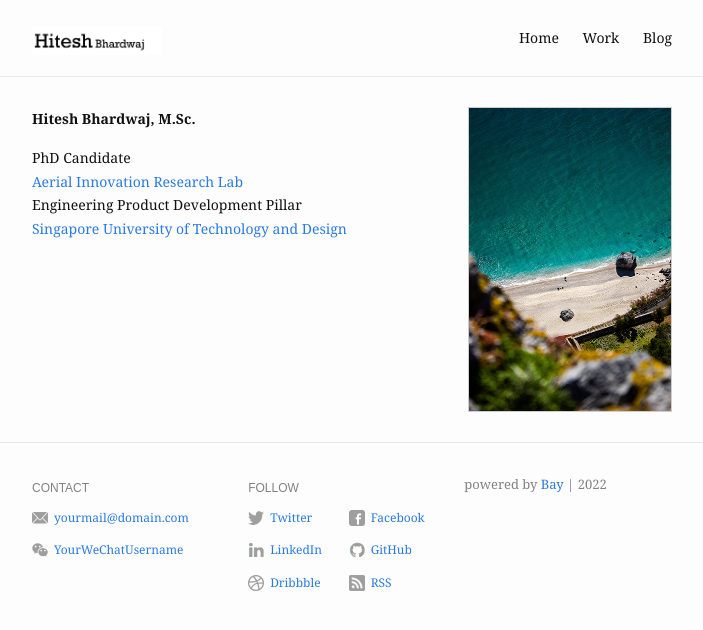
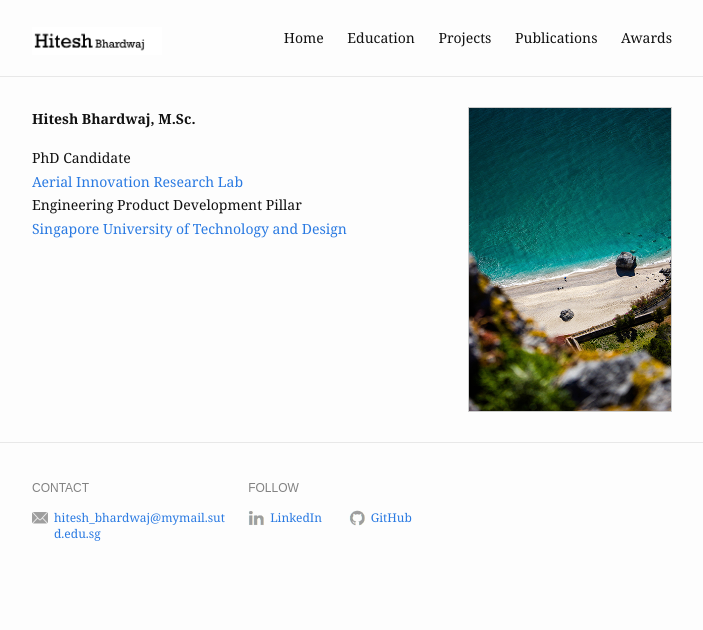
Before and after one commit to hiteshbhardwaj14/hiteshbhardwaj14.github.io, a Jekyll site: the page built from index.md, in a window 1280 px wide. Shown: the top 630 px of the page, without its empty margins (288-991 px from the left). Built offline with Jekyll 4.4.1, drawn with Linux system fonts in a browser that asks for light colours.

Commit message:
Update _config.yml

```diff
--- a/_config.yml
+++ b/_config.yml
@@ -1,11 +1,11 @@
 # For technical reasons, this file is *NOT* reloaded automatically when you use
 # 'bundle exec jekyll serve'. If you change this file, please restart the server process.
 
-title: Bay Jekyll Theme
+title: Hitesh Bhardwaj, M.Sc.
 description: >- # this means to ignore newlines until "baseurl:"
-  Bay is a minimal Jekyll Theme.
+  Description of Hitesh Bhardwaj's education and background.
 baseurl: "/bay" # the subpath of the site
-url: "https://eliottvincent.github.io" # the base hostname & protocol for the site
+url: "https://hiteshbhardwaj14.github.io" # the base hostname & protocol for the site
 og_image: /assets/img/profile-pic.jpg
 google_analytics: "UA-121636368-3"
 
@@ -13,32 +13,26 @@ header:
   pages:
     - name: Home
       slug: /
-    - name: Work
-    - name: Blog
+    - name: Education
+    - name: Projects
+    - name: Publications
+    - name: Awards
 
 footer:
-  show_powered_by: true
+  show_powered_by: false
   contact:
     - name: Email
-      value: yourmail@domain.com
-      link: mailto:yourmail@domain.com
-    - name: WeChat
-      value: YourWeChatUsername
-      link: "#"
+      value: hitesh_bhardwaj@mymail.sutd.edu.sg
+      link: mailto:hitesh_bhardwaj@mymail.sutd.edu.sg
+
   follow:
-    - name: Twitter
-      link: http://twitter.com/YourTwitterUsername
-      username: "@YourTwitterUsername"
-    - name: Facebook
-      link: http://facebook.com/YourFacebookUsername
+    # - name: Twitter
+    #   link: http://twitter.com/YourTwitterUsername
+    #   username: "@YourTwitterUsername"
     - name: LinkedIn
-      link: http://linkedin.com/in/YourLinkedInUsername
+      link: http://linkedin.com/in/hitesh-bhardwaj14
     - name: GitHub
-      link: http://github.com/YourGitHubUsername
-    - name: Dribbble
-      link: https://dribbble.com/YourDribbbleUsername
-    - name: RSS
-      link: /feed.xml
+      link: http://github.com/hiteshbhardwaj14
 
 # Build settings
 markdown: kramdown
```
